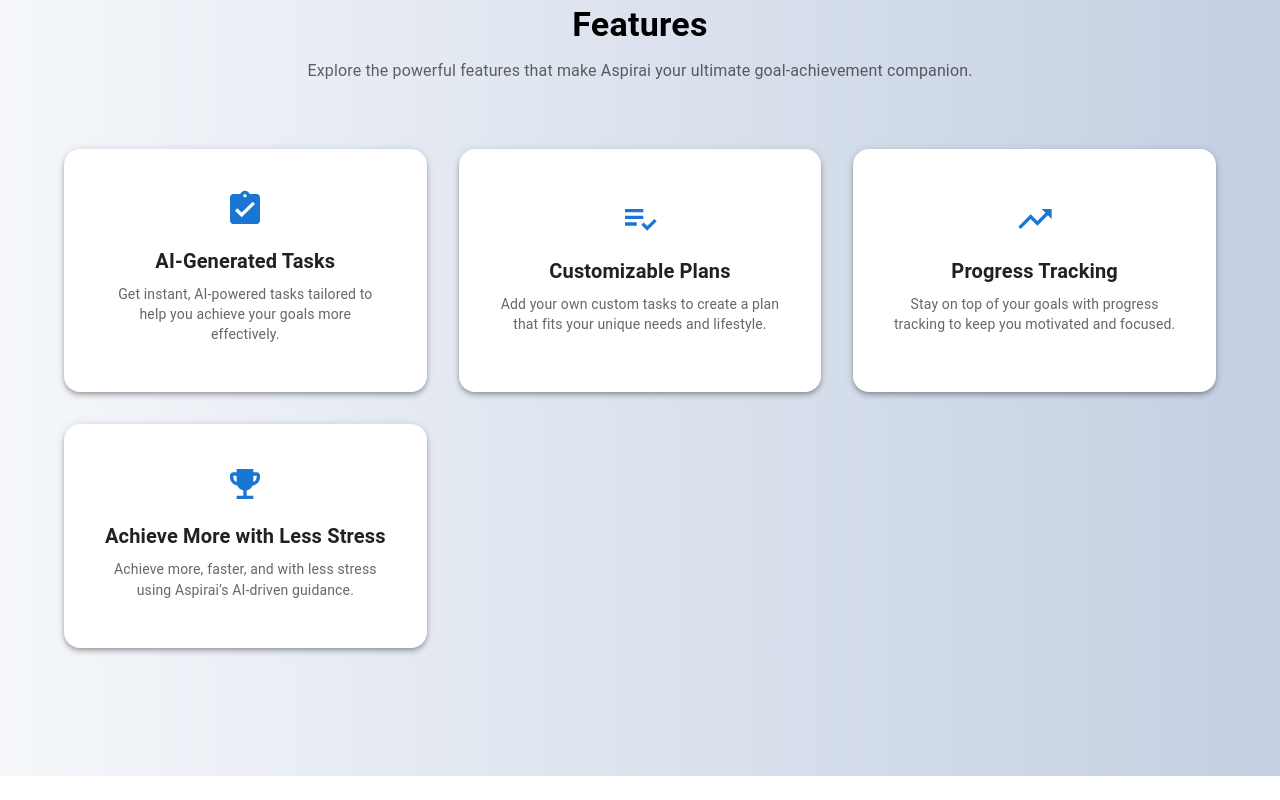
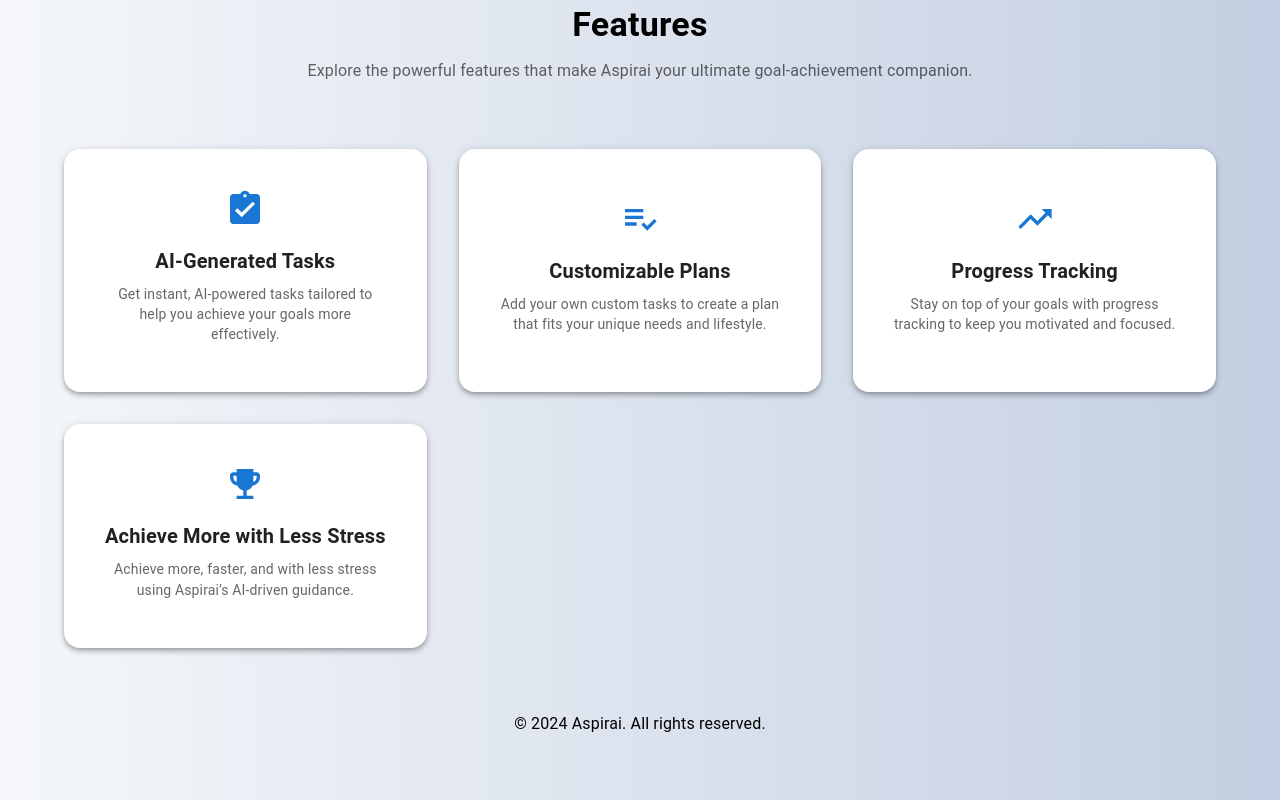
Before and after one commit to alartuka/Aspirai, a Next.js app: page / in a window 1280 px wide. Shown: the part 617-1417 px from the top of the page. Before the commit the page ends 1393 px from the top, so only its background shows below. Built offline with nearby package versions, Linux system fonts and the light colour scheme; no server answers.

Commit message:
update 2.6 - copyright addition

```diff
--- a/src/app/page.tsx
+++ b/src/app/page.tsx
@@ -50,6 +50,9 @@
       <Unauthenticated>
         <Hero />
         <Features />
+        <Box display={'flex'} flexDirection={'column'} justifyContent={'center'} alignItems={'center'}>
+          <Typography variant="body1">&copy; {new Date().getFullYear()} Aspirai. All rights reserved.</Typography>
+        </Box>
       </Unauthenticated>
 
       <AuthLoading>
```
